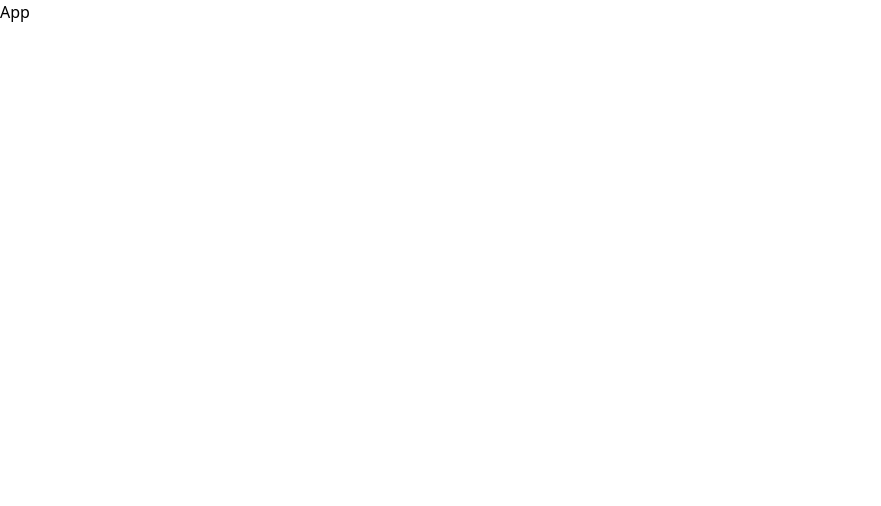
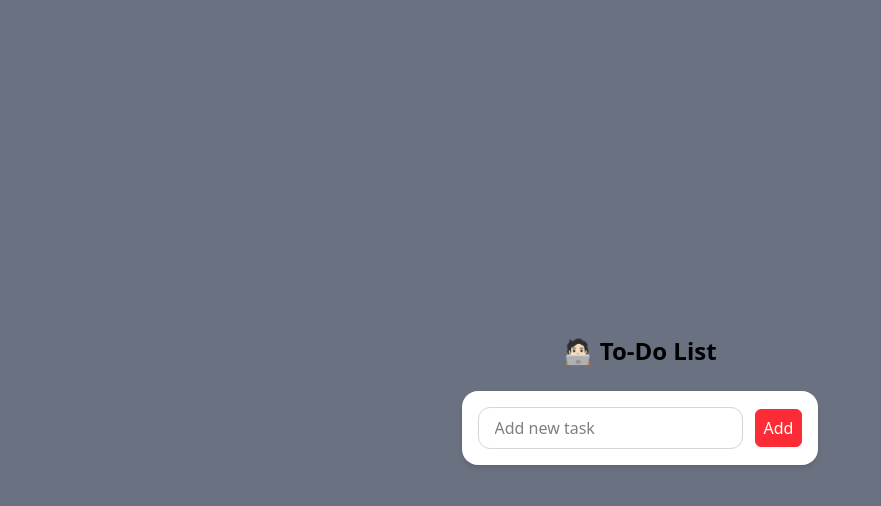
Before and after one commit to TyTommy/to-do-crud-test, a React (Vite) app: page / in a window 1280 px wide. Shown: the top 506 px of the page, without its empty margins (0-881 px from the left). Built offline with nearby package versions, Linux system fonts and the light colour scheme.

Commit message:
updated CustomForm, TodoList sections

```diff
--- a/src/App.jsx
+++ b/src/App.jsx
@@ -1,8 +1,10 @@
+import TodoList from "./components/TodoList";
+
 function App() {
   return (
     <>
-      <div>
-        <h2>App</h2>
+      <div className="min-h-screen bg-gray-500 flex items-center justify-center">
+        <TodoList />
       </div>
     </>
   );
--- /dev/null
+++ b/src/components/CustomForm.jsx
@@ -0,0 +1,20 @@
+const CustomForm = () => {
+  return (
+    <form className="flex items-center gap-3 bg-white p-4 rounded-2xl shadow-md">
+      <input
+        type="text"
+        placeholder="Add new task"
+        className="flex-1 border border-gray-300 rounded-xl px-4 py-2 focus:outline-none focus:ring-2 focus:ring-red-500"
+      />
+
+      <button
+        type="submit"
+        className="border border-red-500 px-2 py-1.5 rounded-md cursor-pointer bg-red-500 text-white hover:bg-red-700"
+      >
+        Add
+      </button>
+    </form>
+  );
+};
+
+export default CustomForm;
--- /dev/null
+++ b/src/components/TodoList.jsx
@@ -0,0 +1,13 @@
+import CustomForm from "./CustomForm";
+
+const TodoList = () => {
+  return (
+    <div className="max-w-md mx-auto space-y-6">
+      <h2 className="text-2xl font-bold text-center">🧑🏻‍💻 To-Do List</h2>
+
+      <CustomForm />
+    </div>
+  );
+};
+
+export default TodoList;
```
